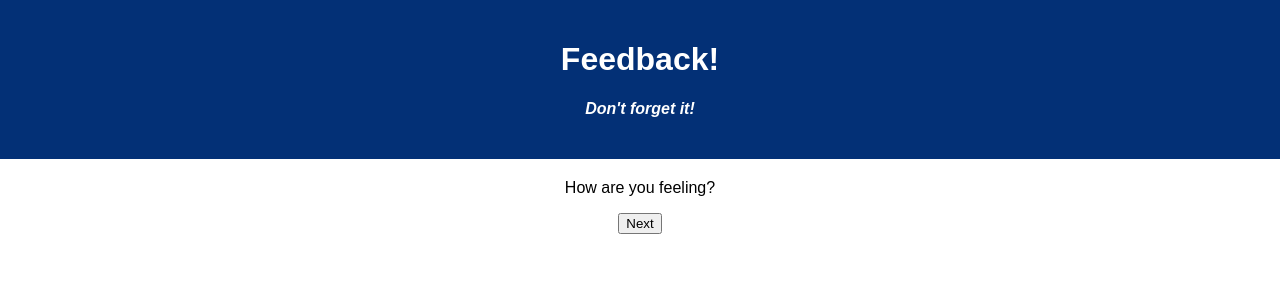
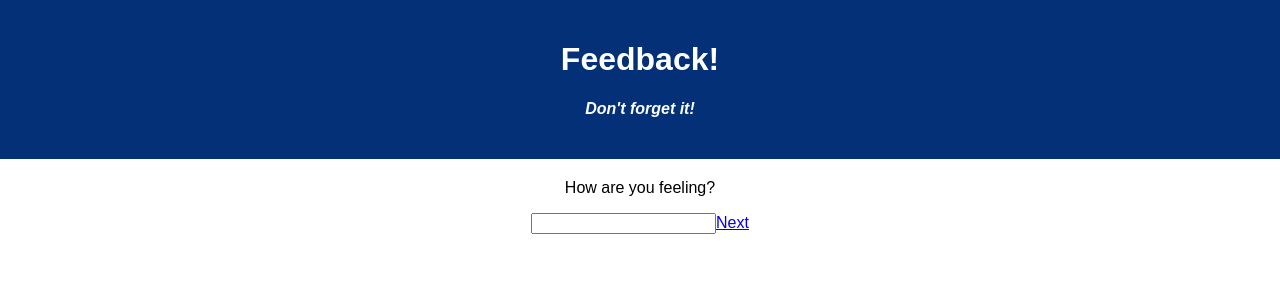
Before and after one commit to kobijones111529/weekend-redux-feedback-loop, a React (Create React App) app: page /feeling#/feeling in a window 1280 px wide. Shown: the top 300 px of the page. Built offline with nearby package versions, Linux system fonts and the light colour scheme.

Commit message:
Add feedback inputs

```diff
--- a/src/components/CommentsPage/CommentsPage.jsx
+++ b/src/components/CommentsPage/CommentsPage.jsx
@@ -1,10 +1,25 @@
+import { useState } from "react";
+import { useDispatch, useSelector } from "react-redux";
 import { Link } from "react-router-dom/cjs/react-router-dom";
+import { setFeedback } from "../../redux/actions";
 
 function CommentsPage() {
+  const dispatch = useDispatch();
+  const feedback = useSelector(store => store.feedback);
+  const [commentsInput, setCommentsInput] = useState('');
+
+  const handleNext = () => {
+    dispatch(setFeedback({ ...feedback, comments: commentsInput }));
+  };
+
   return (
     <>
       <p>Comments?</p>
-      <Link to="/review">
+      <textarea
+        value={commentsInput}
+        onChange={event => setCommentsInput(event.target.value)}
+      ></textarea>
+      <Link to="/review" onClick={handleNext}>
         <button>Next</button>
       </Link>
     </>
--- a/src/components/FeelingPage/FeelingPage.jsx
+++ b/src/components/FeelingPage/FeelingPage.jsx
@@ -1,12 +1,36 @@
-import { Link } from "react-router-dom/cjs/react-router-dom";
+import { useMemo, useState } from "react";
+import { Link, Redirect } from "react-router-dom/cjs/react-router-dom";
+import { setFeedback } from "../../redux/actions";
+import { useDispatch, useSelector } from "react-redux";
 
 function FeelingPage() {
+  const dispatch = useDispatch();
+  const feedback = useSelector(store => store.feedback);
+  const [input, setInput] = useState('');
+
+  const inputValid = useMemo(() => {
+    if (input.trim() === '') {
+      return false;
+    }
+
+    return true;
+  }, [input]);
+
+  const handleNext = event => {
+    if (!inputValid) {
+      alert('Invalid input');
+      event.preventDefault();
+      return;
+    }
+
+    dispatch(setFeedback({ ...feedback, feeling: input }));
+  };
+
   return (
     <>
       <p>How are you feeling?</p>
-      <Link to="/understanding">
-        <button>Next</button>
-      </Link>
+      <input value={input} onChange={event => setInput(event.target.value)} />
+      <Link to="/understanding" onClick={handleNext}>Next</Link>
     </>
   );
 }
--- a/src/components/SupportPage/SupportPage.jsx
+++ b/src/components/SupportPage/SupportPage.jsx
@@ -1,12 +1,22 @@
+import { useState } from "react";
+import { useDispatch, useSelector } from "react-redux";
 import { Link } from "react-router-dom/cjs/react-router-dom";
+import { setFeedback } from "../../redux/actions";
 
 function SupportPage() {
+  const dispatch = useDispatch();
+  const feedback = useSelector(store => store.feedback);
+  const [input, setInput] = useState('');
+
+  const handleNext = () => {
+    dispatch(setFeedback({ ...feedback, support: input }));
+  };
+
   return (
     <>
       <p>How well do you feel supported?</p>
-      <Link to="/comments">
-        <button>Next</button>
-      </Link>
+      <input value={input} onChange={event => setInput(event.target.value)} />
+      <Link to="/comments" onClick={handleNext}>Next</Link>
     </>
   );
 }
--- a/src/components/UnderstandingPage/UnderstandingPage.jsx
+++ b/src/components/UnderstandingPage/UnderstandingPage.jsx
@@ -1,12 +1,22 @@
+import { useState } from "react";
+import { useDispatch, useSelector } from "react-redux";
 import { Link } from "react-router-dom/cjs/react-router-dom";
+import { setFeedback } from "../../redux/actions";
 
 function UnderstandingPage() {
+  const dispatch = useDispatch();
+  const feedback = useSelector(store => store.feedback);
+  const [input, setInput] = useState('');
+
+  const handleNext = () => {
+    dispatch(setFeedback({ ...feedback, understanding: input }));
+  };
+
   return (
     <>
       <p>How well are you understanding the content?</p>
-      <Link to="/support">
-        <button>Next</button>
-      </Link>
+      <input value={input} onChange={event => setInput(event.target.value)} />
+      <Link to="/support" onClick={handleNext}>Next</Link>
     </>
   );
 }
```
